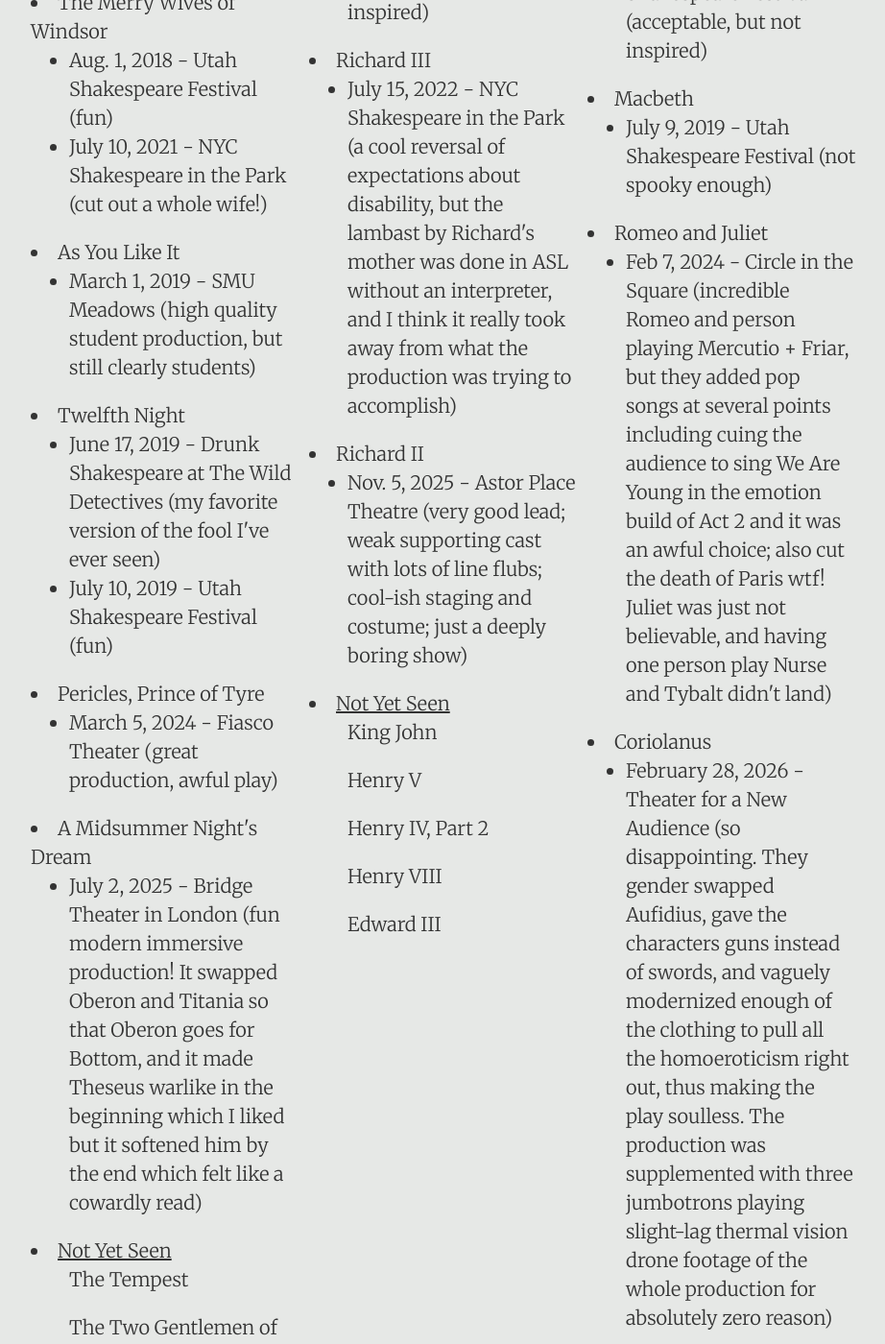
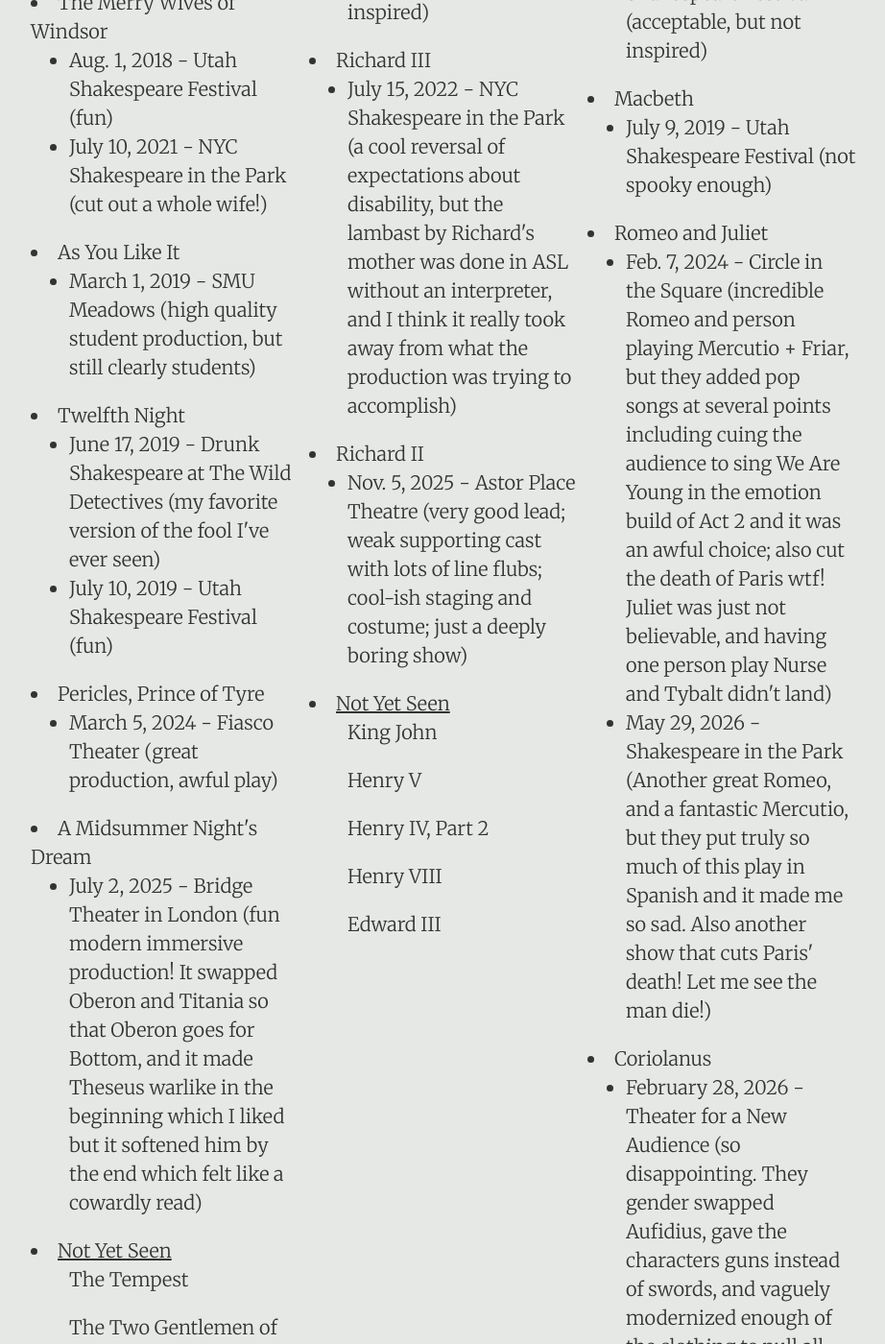
Before and after one commit to DestinyRoseMurphy/DestinyRoseMurphy.github.io, a Jekyll site: the page built from _posts/2024-02-20-Shakespeare.md, in a window 1280 px wide and 1400 px high, scrolled down 1215 px. Shown: the whole window at 96% size, without its empty margins (178-1100 px from the left). Built offline with Jekyll 4.4.1, drawn with Linux system fonts in a browser that asks for light colours.

Commit message:
Update 2024-02-20-Shakespeare.md

```diff
--- a/_posts/2024-02-20-Shakespeare.md
+++ b/_posts/2024-02-20-Shakespeare.md
@@ -135,7 +135,8 @@ I love Shakespeare. I read almost all the histories in college and fell in love,
 				</ul>
 			<li>Romeo and Juliet</li>
 				<ul>
-  				<li>Feb 7, 2024 - Circle in the Square (incredible Romeo and person playing Mercutio + Friar, but they added pop songs at several points including cuing the audience to sing We Are Young in the emotion build of Act 2 and it was an awful choice; also cut the death of Paris wtf! Juliet was just not believable, and having one person play Nurse and Tybalt didn't land)</li>
+  				<li>Feb. 7, 2024 - Circle in the Square (incredible Romeo and person playing Mercutio + Friar, but they added pop songs at several points including cuing the audience to sing We Are Young in the emotion build of Act 2 and it was an awful choice; also cut the death of Paris wtf! Juliet was just not believable, and having one person play Nurse and Tybalt didn't land)</li>
+  				<li>May 29, 2026 - Shakespeare in the Park (Another great Romeo, and a fantastic Mercutio, but they put truly so much of this play in Spanish and it made me so sad. Also another show that cuts Paris' death! Let me see the man die!)</li>
 				</ul>
 			<li>Coriolanus</li>
 				<ul>
```
